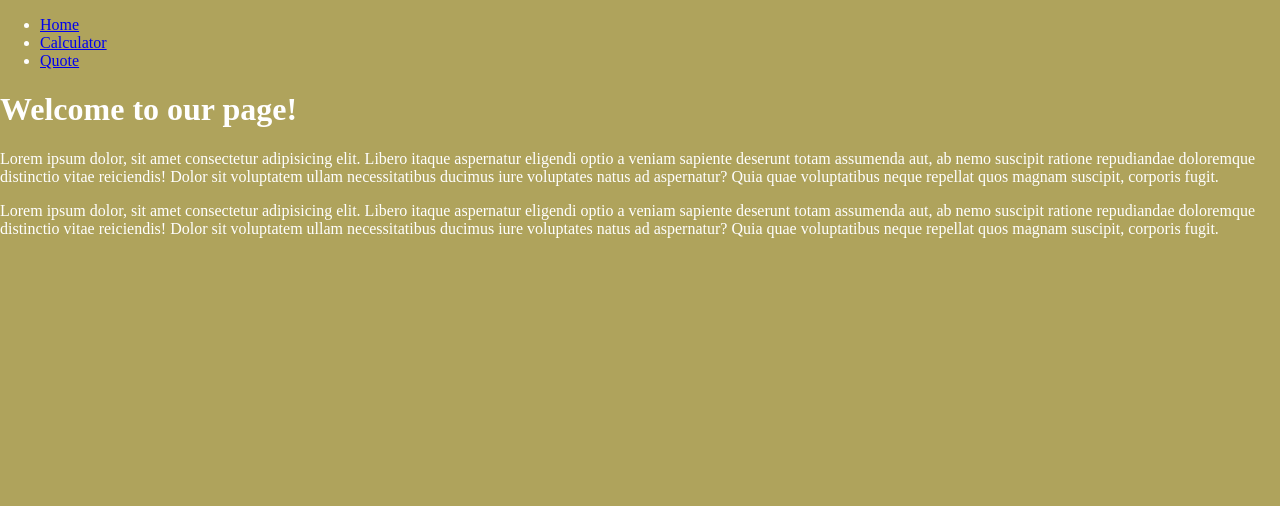
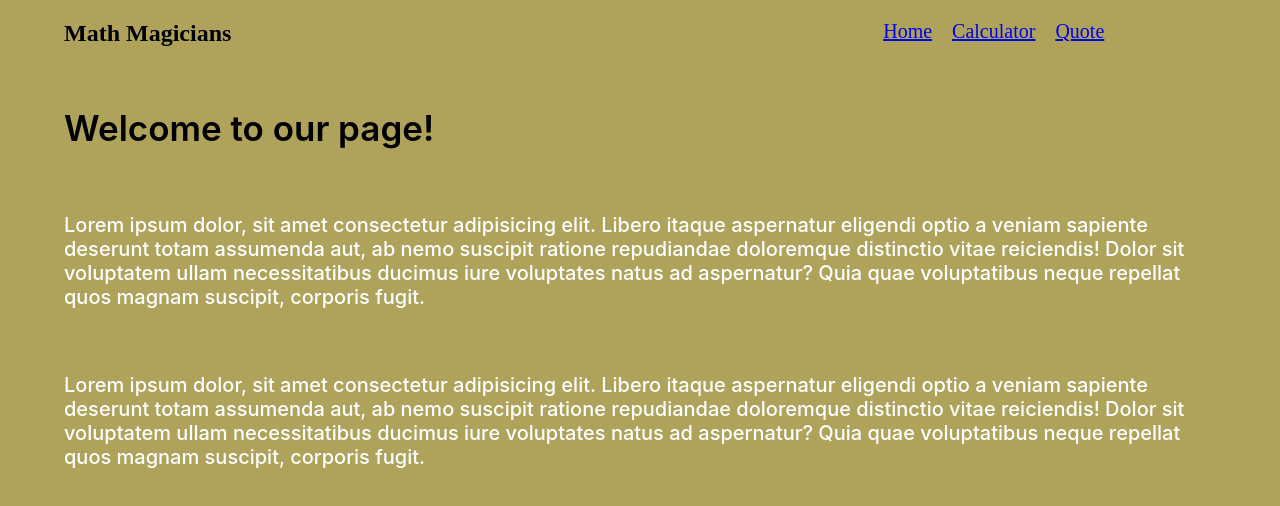
Before and after one commit to techmoves/math-magicians, a React (Create React App) app: page / in a window 1280 px wide. Shown: the top 506 px of the page. Built offline with nearby package versions, Linux system fonts and the light colour scheme.

Commit message:
Fix linters and add styling

```diff
--- a/src/App.css
+++ b/src/App.css
@@ -76,11 +76,51 @@ body {
 .load-data {
   color: rgb(46, 46, 177);
   font-size: 25px;
-  width: 100%;
+  width: 82%;
   display: flex;
   flex-direction: column-reverse;
   align-items: center;
-  align-content: center;
   border: 4px solid #fff;
-  border-radius: 60px;
+  border-radius: 256px;
+  padding: 20px 20px;
+  margin-top: 110px;
 }
+
+.title {
+  color: black;
+  font-size: 35px;
+  margin: 5% 5%;
+  font-weight: 600;
+  font-family: 'inter', sans-serif;
+}
+
+p {
+  font-size: 20px;
+  font-weight: 500;
+  font-family: 'inter', sans-serif;
+  width: auto;
+  margin: 5% 5%;
+}
+
+nav ul {
+  display: flex;
+  gap: 1em;
+  list-style: none;
+  font-size: 20px;
+  align-items: center;
+  padding-left: 69%;
+}
+
+nav ul li {
+  align-items: center;
+}
+
+.topic {
+  color: black;
+  position: absolute;
+  margin: 0 5%;
+}
+
+h2 {
+    color: black;
+}
--- a/src/componets/Navbar.js
+++ b/src/componets/Navbar.js
@@ -6,6 +6,7 @@ import { Link } from 'react-router-dom';
 function Navbar() {
   return (
     <nav>
+      <h1 className="topic">Math Magicians</h1>
       <ul>
         <li>
           <Link className="link" to="/">
--- a/src/pages/Home.js
+++ b/src/pages/Home.js
@@ -4,7 +4,7 @@ function Home() {
   return (
     <div>
       <div className="homepage-wrapper">
-        <h1> Welcome to our page!</h1>
+        <h1 className="title"> Welcome to our page!</h1>
 
         <p>
           Lorem ipsum dolor, sit amet consectetur adipisicing elit. Libero
```
Also changed, not shown: src/pages/Calculate.js (added, +11 -0 lines), src/pages/Calculator.js (deleted, +0 -13 lines).
